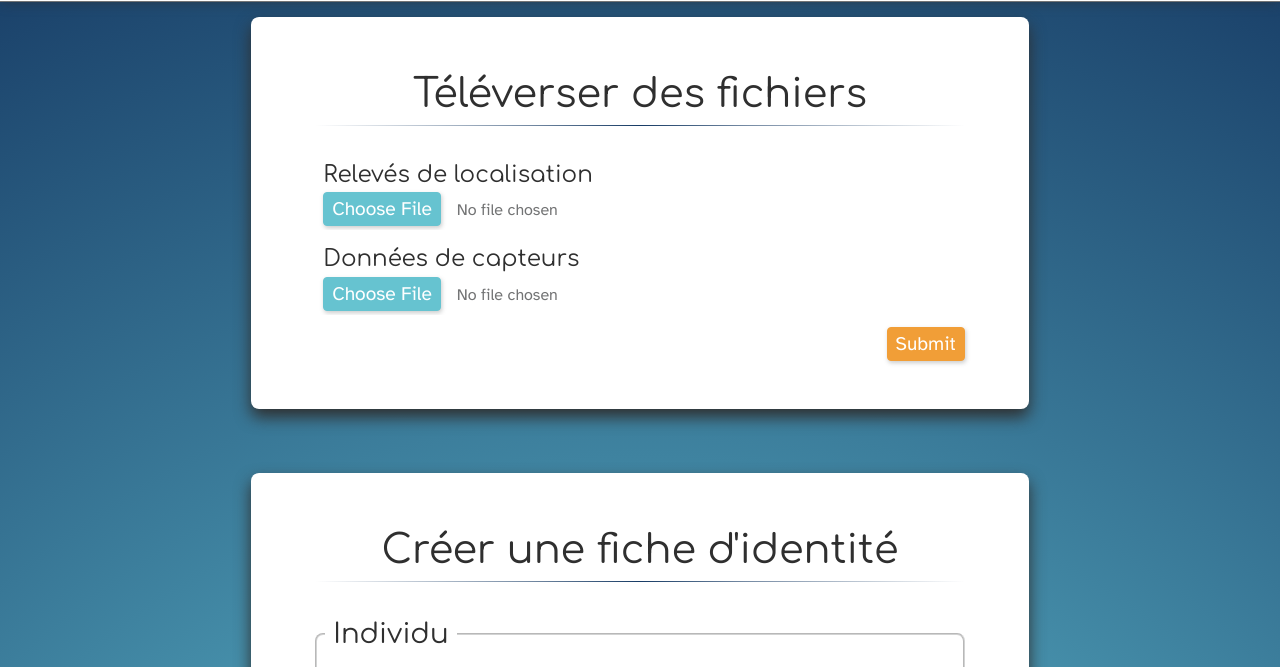
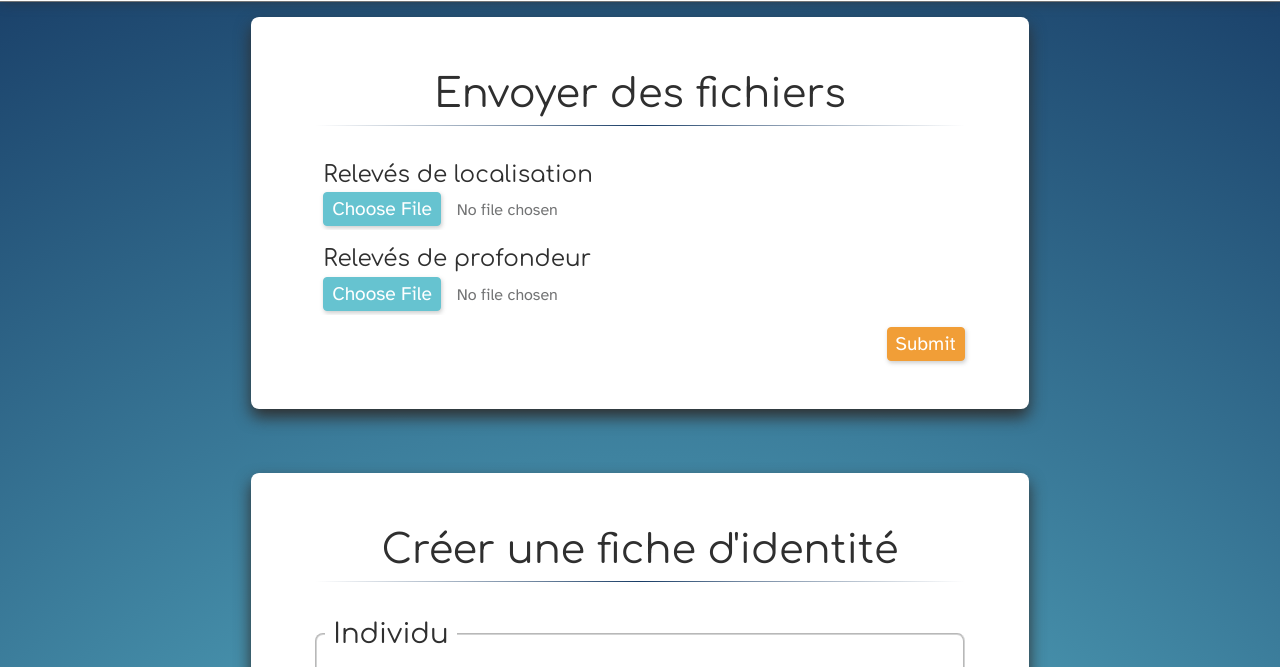
Before and after one commit to LouisCoutel/Ailerons-Portail, a website built with Vite: page index.html in a window 1280 px wide. Shown: the part 71-738 px from the top of the page. Built offline with nearby package versions, Linux system fonts and the light colour scheme.

Commit message:
Fix: Rename some stuff

```diff
--- a/index.html
+++ b/index.html
@@ -31,7 +31,7 @@
 
         <main>
             <section id="csv-upload-section">
-                <h2>Téléverser des fichiers</h2>
+                <h2>Envoyer des fichiers</h2>
                 <hr />
 
                 <form
@@ -44,7 +44,7 @@
                         <input type="file" class="file" id="locFile" name="locFile" accept=".csv" />
                     </label>
                     <label for="dataFile"
-                        >Données de capteurs
+                        >Relevés de profondeur
                         <input type="file" class="file" id="sensorFile" name="sensorFile" accept=".csv" />
                     </label>
                     <input type="submit" class="submit" />
```
